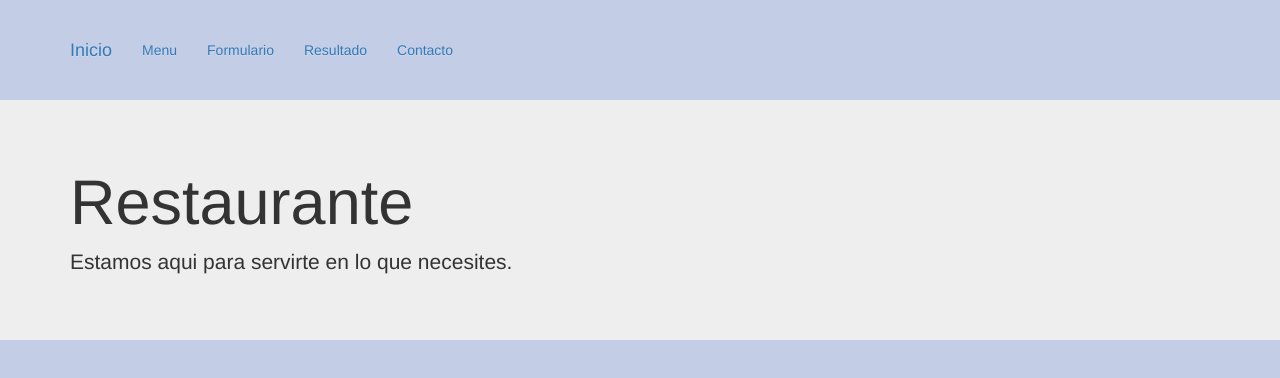
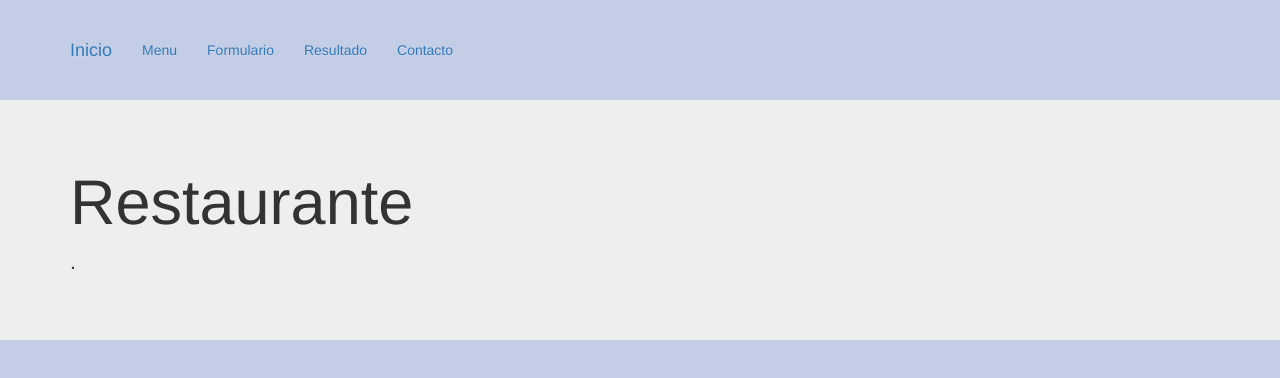
Before and after one commit to fernanda0284/menu, a plain HTML site: page index.html in a window 1280 px wide. Drawn offline with nearby package versions, Linux system fonts and the light colour scheme.

Commit message:
viernes 24 de marzo

```diff
--- a/index.html
+++ b/index.html
@@ -41,7 +41,7 @@
   <div class="jumbotron jumbotron-fluid">
   <div class="container">
     <h1 class="display-4">Restaurante</h1>
-    <p class="lead">Estamos aqui para servirte en lo que necesites.</p>
+    <p class="lead">.</p>
   </div>
 </div>
 
```
